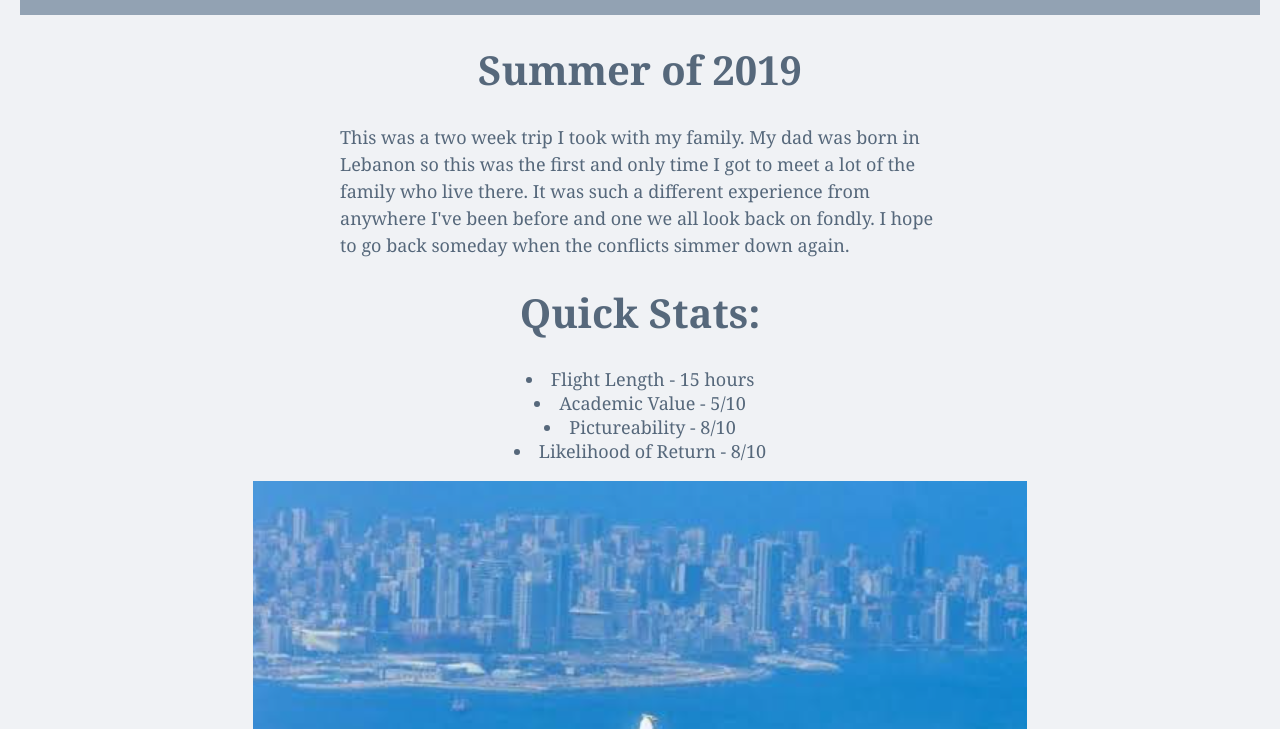
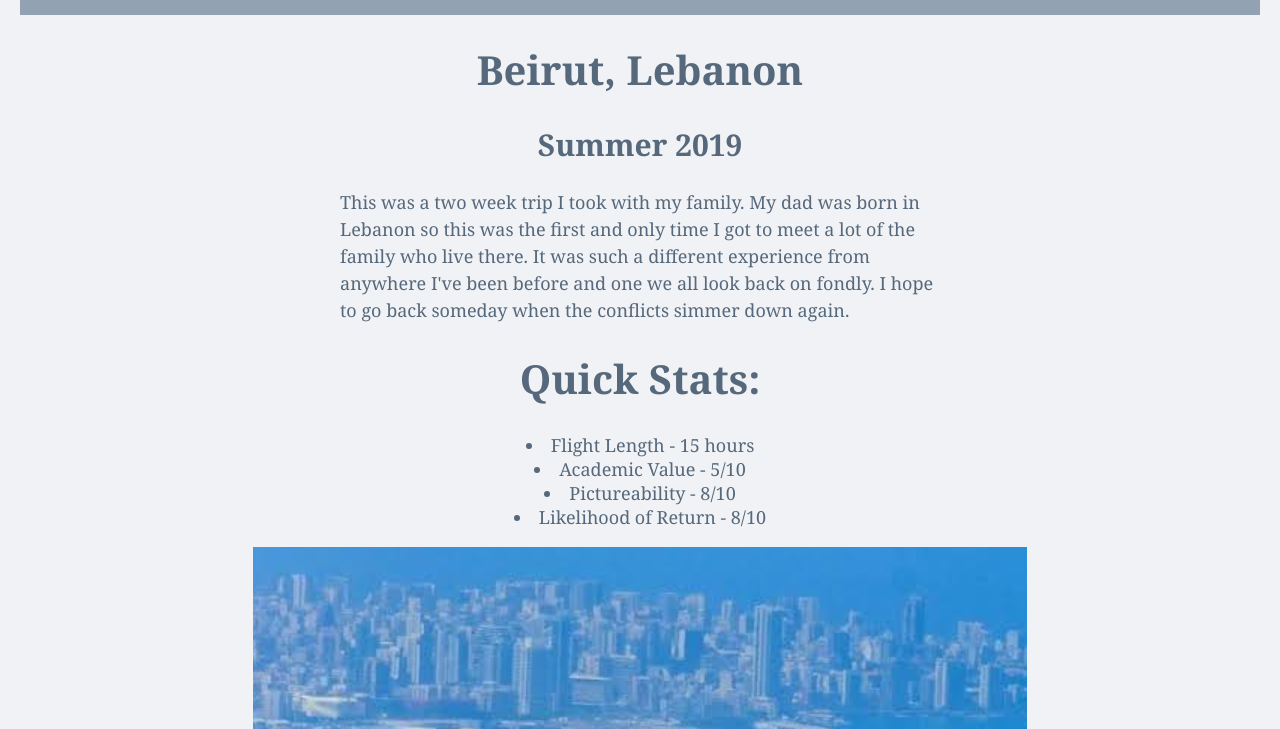
Before and after one commit to osawaya/bmis235-html-3, a plain HTML site: page page3.html in a window 1280 px wide. Shown: the part 71-800 px from the top of the page. Drawn offline with Linux system fonts and the light colour scheme.

Commit message:
Update header and add subheader for page3.html

```diff
--- a/page3.html
+++ b/page3.html
@@ -22,7 +22,8 @@
     <a href="page3.html"><img src="img/page3.png" alt="Destination 1"></a>
 </nav>
 
-<h1>Summer of 2019</h1>
+<h1>Beirut, Lebanon</h1>
+<h2>Summer 2019</h2>
 <p>This was a two week trip I took with my family. My dad was born in Lebanon so this was the first and only time I got to meet a lot of the family who live there. It was such a different experience from anywhere I've been before and one we all look back on fondly. I hope to go back someday when the conflicts simmer down again.</p>
 <h1>Quick Stats:</h1>
 <ul>
```
